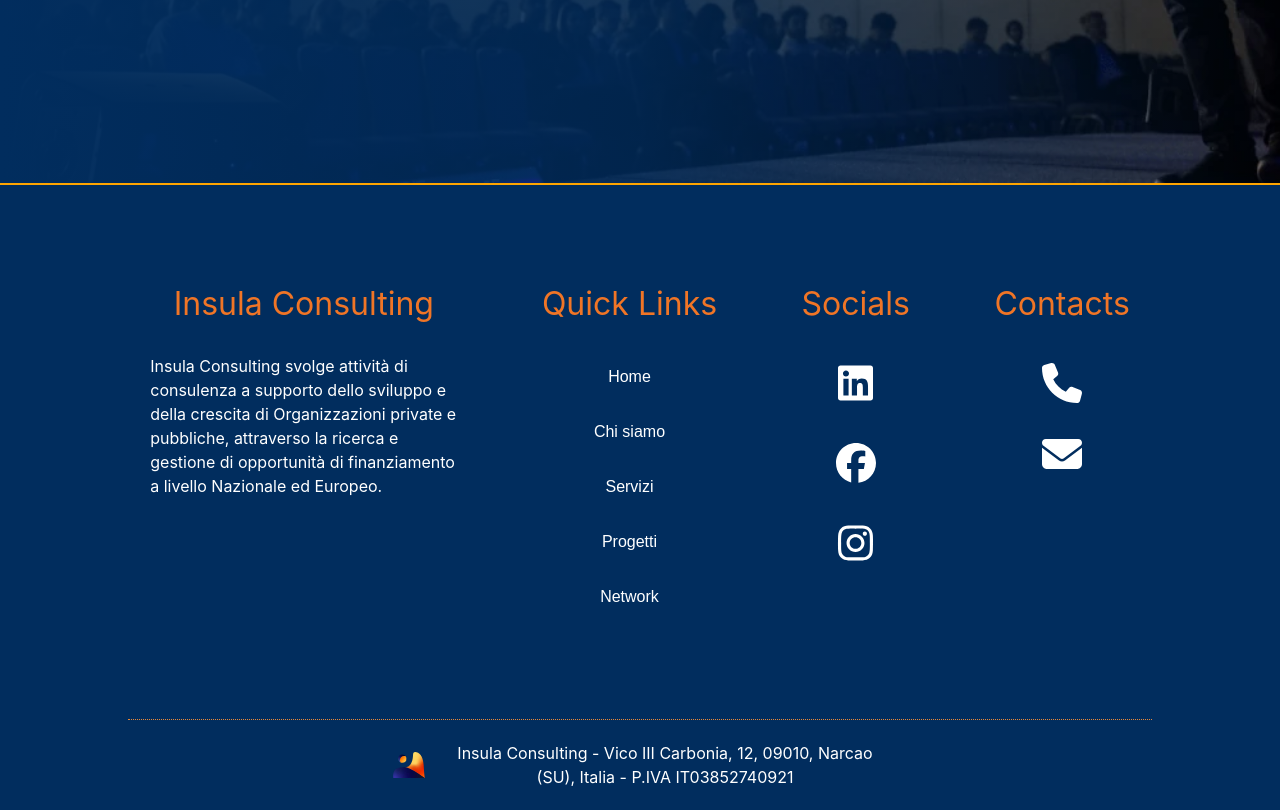
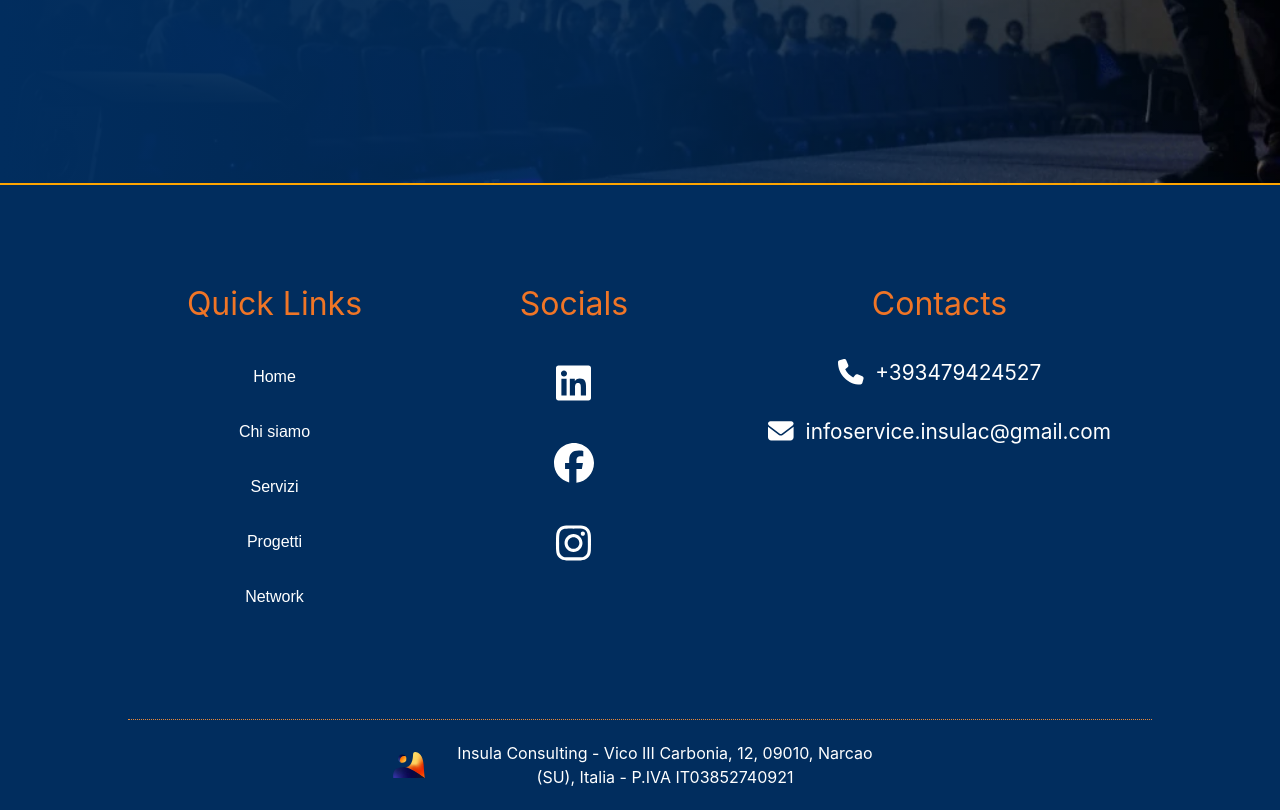
Before and after one commit to ToBiyo/InsulaConsult, a React (Vite) app: page / in a window 1280 px wide. Shown: the part 4520-5330 px from the top of the page. Built offline with nearby package versions, Linux system fonts and the light colour scheme.

Commit message:
footer layou fixes

```diff
--- a/src/components/Footer.jsx
+++ b/src/components/Footer.jsx
@@ -13,7 +13,7 @@
 
 export const Footer = () => {
   const { t } = useTranslation();
-  const Container = {
+  const Footer = {
     w: "100%",
     minHeight: "auto",
     bg: "primary",
@@ -36,7 +36,7 @@
     padding: "100px 0",
     gap: { base: "40px" },
   };
-  const quickLinksContainer = {
+  const footerColumn = {
     maxWidth: { base: "100%", md: "30%" },
     flexDirection: "column",
     justifyContent: "center",
@@ -63,7 +63,7 @@
     flexDirection: "column",
     alignItems: "center",
   };
-  const contacts_box = {
+  const footerBox = {
     flexDir: { base: "column" },
     gap: "20px",
     alignItems: "center",
@@ -86,23 +86,31 @@
       color: "orange.300",
     },
   };
+  const contactsContainer = {
+    fontSize: "1.3rem",
+    gap: "3",
+    alignItems: "center",
+  };
+  const contactsIcon = {
+    cursor: "pointer",
+    ":hover": {
+      color: "orange.300",
+    },
+    fontSize: "1.6rem",
+  };
 
   return (
-    <Flex sx={Container} as={"footer"}>
+    <Flex sx={Footer} as={"footer"}>
       <Flex sx={footerContainer}>
-        <Flex sx={quickLinksContainer}>
-          <Heading sx={pageHeadings}>{t("home_head_title")}</Heading>
-          <Text>{t("home_head_description")}</Text>
-        </Flex>
-        <Flex sx={quickLinksContainer}>
+        <Flex sx={footerColumn}>
           <Heading sx={pageHeadings}>Quick Links</Heading>
           <Flex sx={linkContainer}>
             <Menu footerMenu={true} />
           </Flex>
         </Flex>
-        <Flex sx={socialContainer}>
+        <Flex sx={footerColumn}>
           <Heading sx={pageHeadings}>Socials</Heading>
-          <Flex sx={contacts_box}>
+          <Flex sx={footerBox}>
             <Flex sx={iconContainer}>
               <a
                 href="https://www.linkedin.com/in/matteo-curreli-b15562153/"
@@ -129,23 +137,27 @@
             </Flex>
           </Flex>
         </Flex>
-        <Flex sx={socialContainer}>
+        <Flex sx={footerColumn}>
           <Heading sx={pageHeadings}>Contacts</Heading>
-          <Flex sx={contacts_box}>
-            <Flex sx={iconContainer}>
+          <Flex sx={footerBox}>
+            <Flex sx={contactsContainer}>
+              <Flex sx={contactsIcon}>
                 <a href="tel:+393479424527">
                   <FontAwesomeIcon icon={faPhone} />
                 </a>
               </Flex>
-            <Flex sx={iconContainer}>
+              <Text>+393479424527</Text>
+            </Flex>
+            <Flex sx={contactsContainer}>
+              <Flex sx={contactsIcon}>
                 <a
                   href="mailto:infoservice.insulac@gmail.com"
                   style={{ margin: 0, padding: "0" }}
                 >
-                <Flex sx={iconContainer}>
                   <FontAwesomeIcon icon={faEnvelope} />
+                </a>
               </Flex>
-              </a>
+              <Text>infoservice.insulac@gmail.com</Text>
             </Flex>
           </Flex>
         </Flex>
```
Lines whose indentation alone changed are shown as unchanged.
